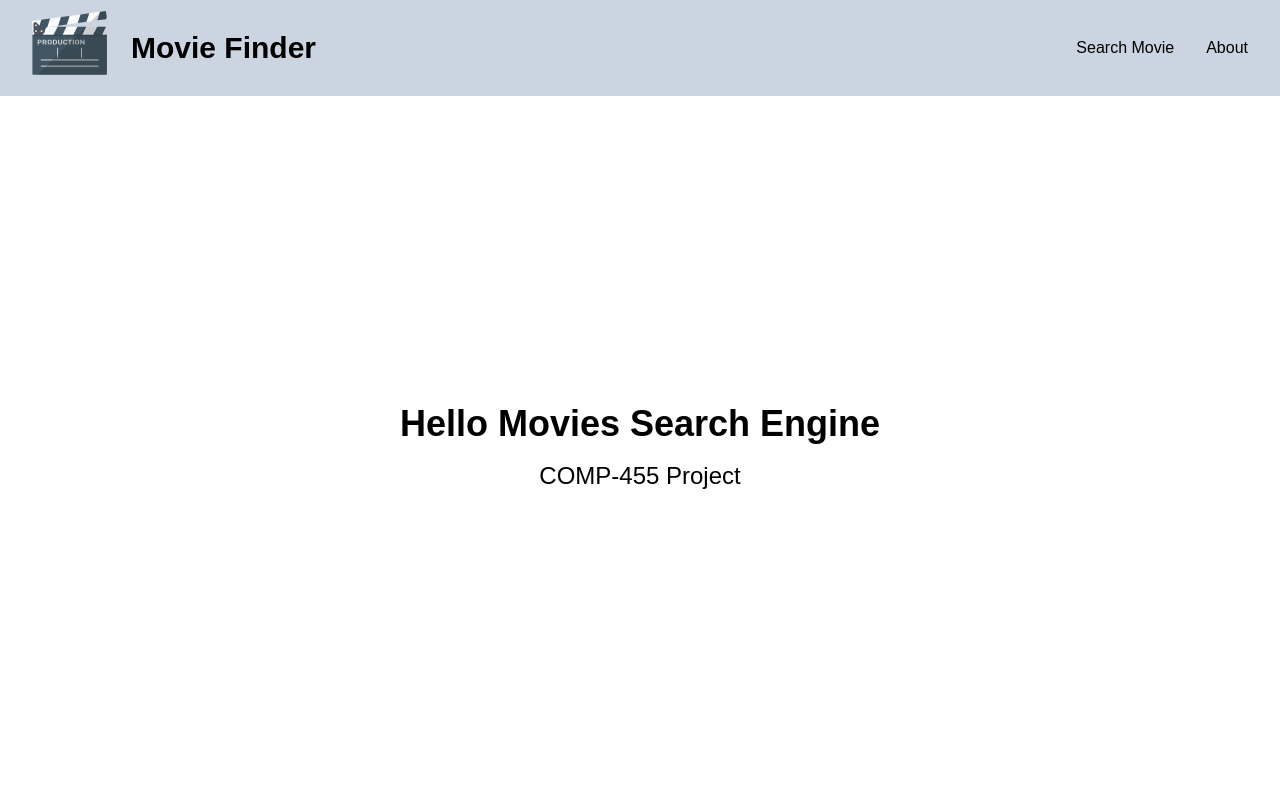
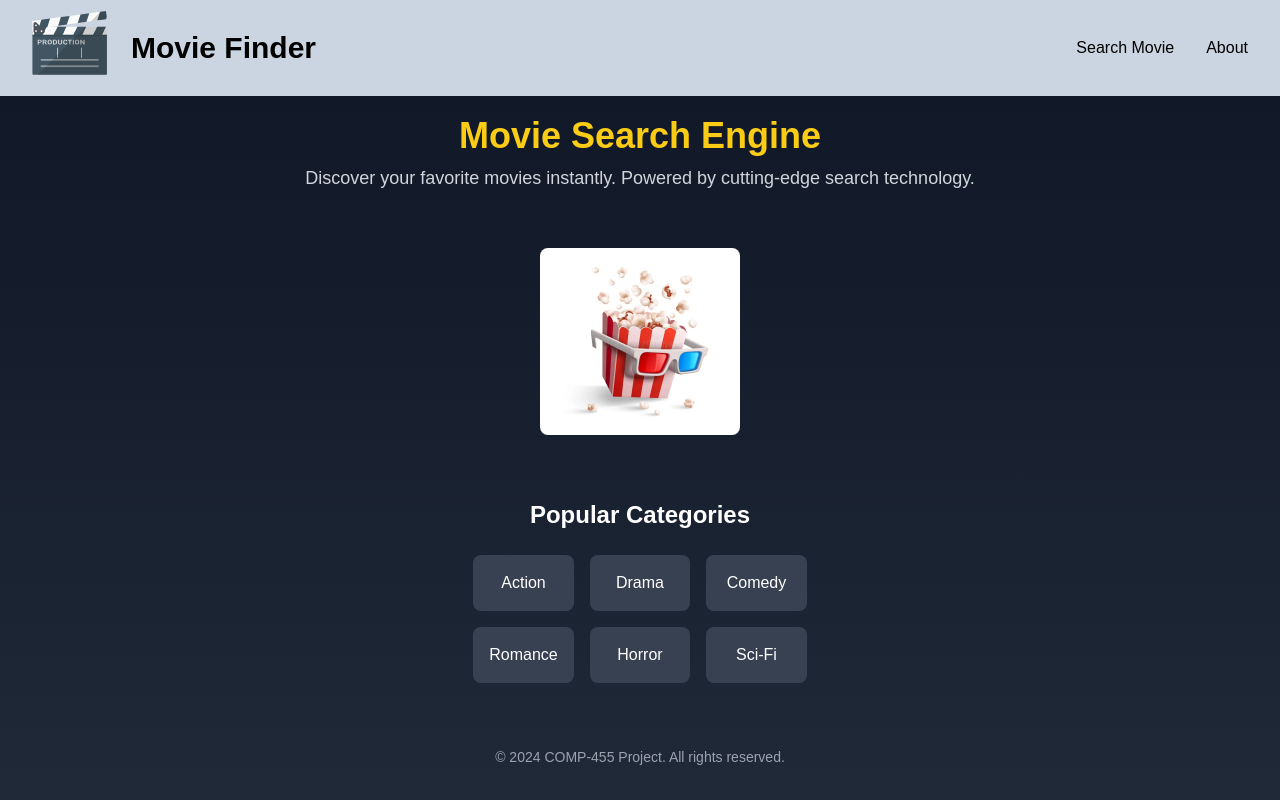
Before and after one commit to HarrySidhu1815/Search_Engine_Movies, a Next.js app in the folder movies_search_engine/: page / in a window 1280 px wide. Built offline with nearby package versions, Linux system fonts and the light colour scheme.

Commit message:
home page added

```diff
--- a/movies_search_engine/app/about/page.js
+++ b/movies_search_engine/app/about/page.js
@@ -4,7 +4,7 @@ import React from "react";
 export default function About() {
   return (
     <div className="about-page p-6">
-      <h1 className="text-4xl font-bold mb-6 text-center">
+      <h1 className="text-4xl font-bold mb-6 text-yellow-400 text-center">
         About Movie Finder
       </h1>
 
--- a/movies_search_engine/app/globals.css
+++ b/movies_search_engine/app/globals.css
@@ -7,12 +7,12 @@
   --foreground: #171717;
 }
 
-@media (prefers-color-scheme: dark) {
+/* @media (prefers-color-scheme: dark) {
   :root {
     --background: #0a0a0a;
     --foreground: #ededed;
-  }
-}
+  } */
+/* } */
 
 body {
   color: black;
@@ -28,9 +28,6 @@ body {
   background-color: var(--foreground);
 }
 
-.about-page h1 {
-  @apply text-4xl font-bold mb-6 text-center text-slate-200;
-}
 
 .about-page h2 {
   @apply text-2xl font-semibold mb-4 text-slate-700;
--- a/movies_search_engine/app/page.js
+++ b/movies_search_engine/app/page.js
@@ -7,9 +7,46 @@ import Image from "next/image";
 
 export default function Home() {
   return (
-    <div className="h-376 flex justify-center items-center flex-col gap-4">
-      <h1 className="text-4xl font-bold">Hello Movies Search Engine</h1>
-      <p className="text-2xl">COMP-455 Project</p>
+    <div className="bg-gradient-to-b from-gray-900 to-gray-800 text-white text-center p-5 h-376 flex flex-col items-center">
+      {/* Hero Section */}
+      <header className="mb-10">
+        <h1 className="text-4xl font-bold text-yellow-400 mb-2">Movie Search Engine</h1>
+        <p className="text-lg text-gray-300 max-w-3xl mx-auto">
+          Discover your favorite movies instantly. Powered by cutting-edge search technology.
+        </p>
+      </header>
+
+      {/* Featured Image */}
+      <div className="mt-4">
+        <Image
+          src="/movie.webp"
+          alt="Movies"
+          width={200}
+          height={200}
+          className="rounded-lg"
+          priority
+        />
+      </div>
+
+      {/* Categories Section */}
+      <section className="mt-16">
+        <h2 className="text-2xl font-semibold mb-6">Popular Categories</h2>
+        <div className="grid grid-cols-2 sm:grid-cols-3 gap-4">
+          {["Action", "Drama", "Comedy", "Romance", "Horror", "Sci-Fi"].map((category, index) => (
+            <div
+              key={index}
+              className="p-4 bg-gray-700 rounded-lg hover:bg-gray-600 transition duration-300"
+            >
+              {category}
+            </div>
+          ))}
+        </div>
+      </section>
+
+      {/* Footer */}
+      <footer className="mt-16 text-sm text-gray-400">
+        © 2024 COMP-455 Project. All rights reserved.
+      </footer>
     </div>
   );
 }
```
Also changed, not shown: movies_search_engine/public/movie.webp (added).
